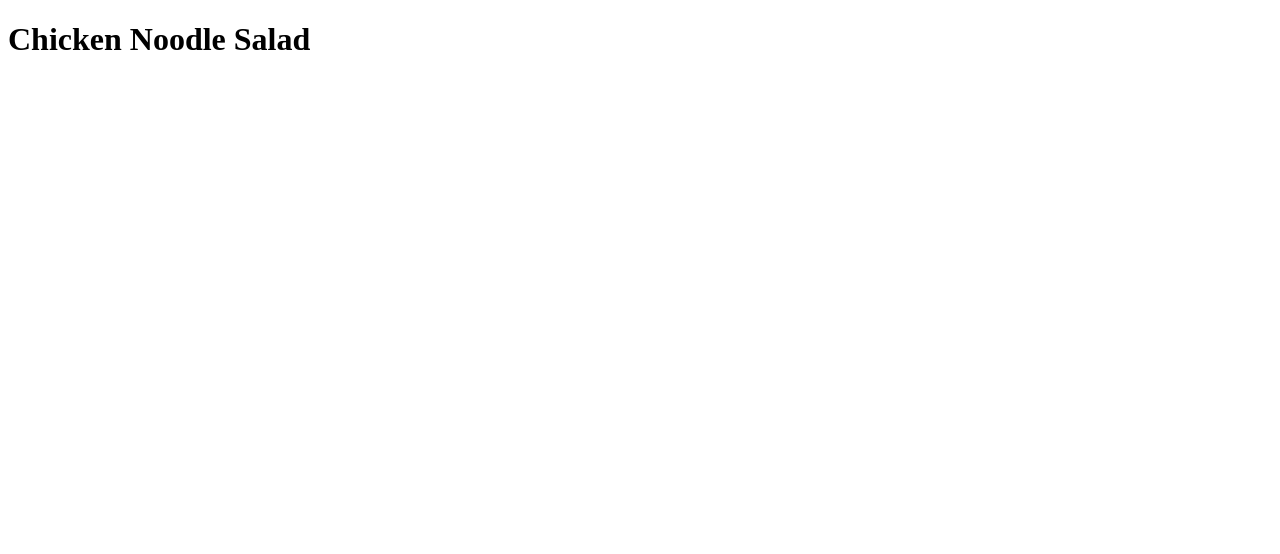
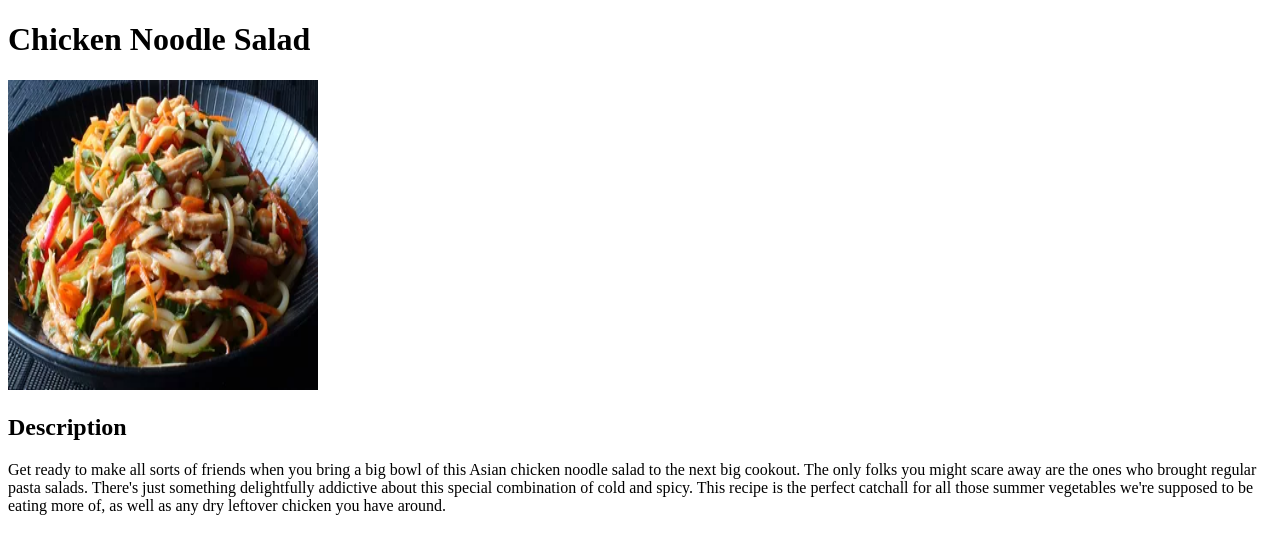
Before and after one commit to rics254/Odin-recipes, a plain HTML site: page recipes/chicken-noodle-salad.html in a window 1280 px wide. Drawn offline with Linux system fonts and the light colour scheme.

Commit message:
added recipe img h2 description and paragraph

```diff
--- a/recipes/chicken-noodle-salad.html
+++ b/recipes/chicken-noodle-salad.html
@@ -7,5 +7,8 @@
 </head>
 <body>
     <h1>Chicken Noodle Salad</h1>
+    <img src="../recipes/recipe.webp" alt="pictuire of chicken noodle salad" width="310" height="310">
+    <h2>Description</h2>
+    <p>Get ready to make all sorts of friends when you bring a big bowl of this Asian chicken noodle salad to the next big cookout. The only folks you might scare away are the ones who brought regular pasta salads. There's just something delightfully addictive about this special combination of cold and spicy. This recipe is the perfect catchall for all those summer vegetables we're supposed to be eating more of, as well as any dry leftover chicken you have around.</p>
 </body>
 </html>
```
Also changed, not shown: recipes/recipe.webp (added).
